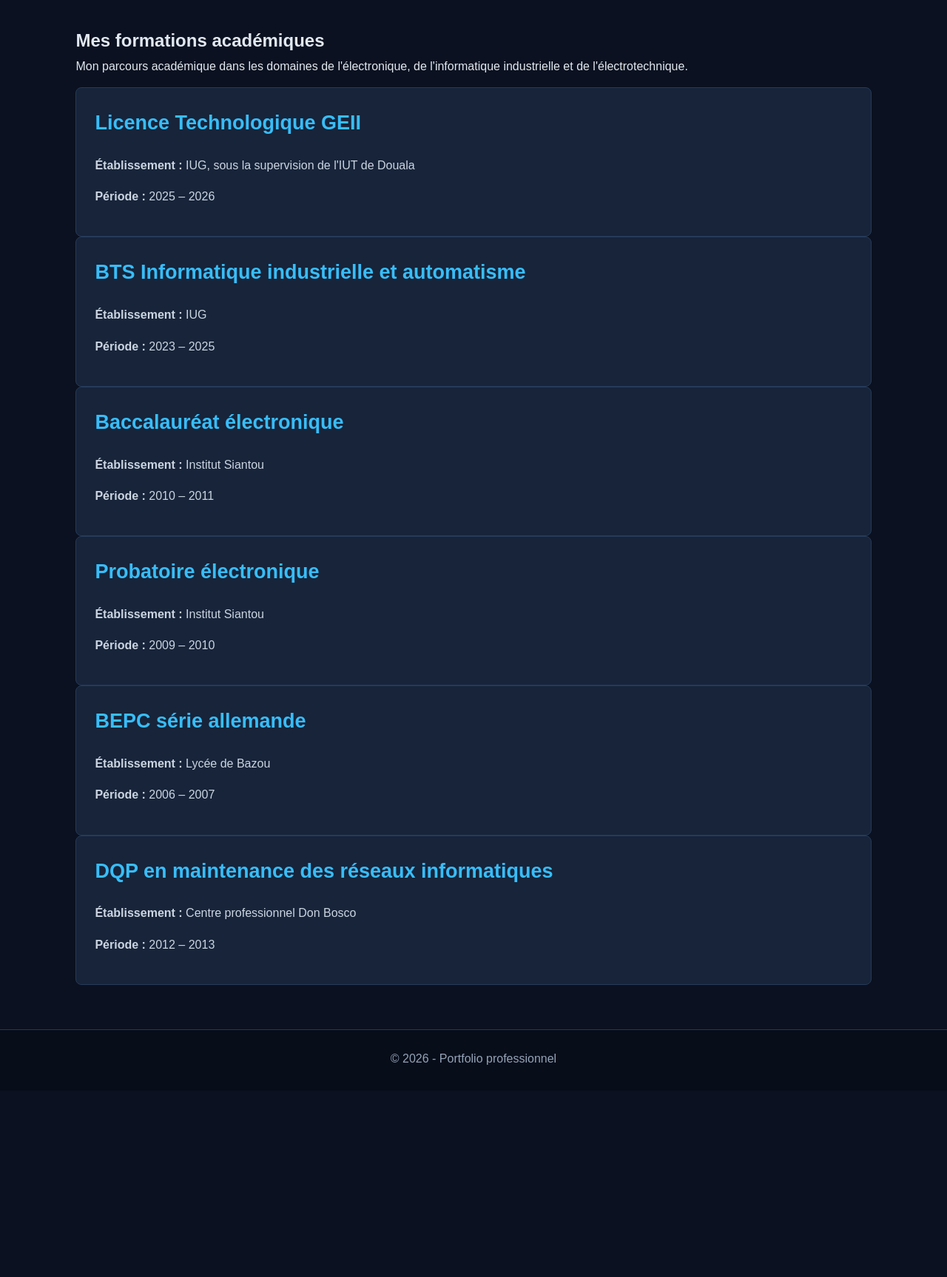
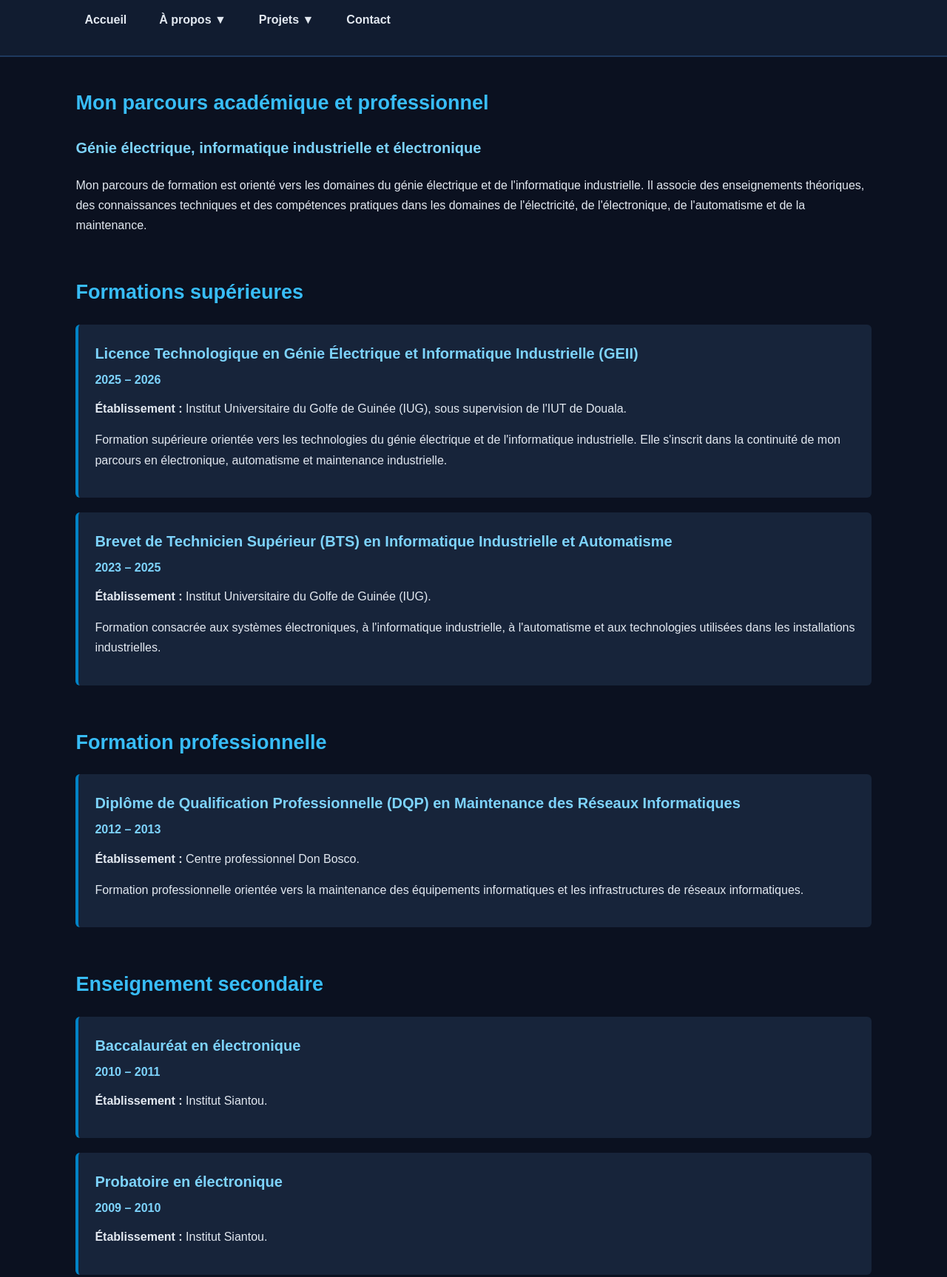
Before and after one commit to Raoul-35/Raoul-35.github.io, a plain HTML site: page a-propos/formations.html in a window 1280 px wide. Shown: the part 124-1851 px from the top of the page at 74% size. Before the commit the page ends 1599 px from the top, so only its background shows below. Drawn offline with Linux system fonts and the light colour scheme.

Commit message:
feat: ajout du parcours académique et des formations
Updated the HTML structure and content for the formations page, including new sections for academic and professional training, and improved navigation.

```diff
--- a/a-propos/formations.html
+++ b/a-propos/formations.html
@@ -4,6 +4,7 @@
 <head>
     <meta charset="UTF-8">
     <meta name="viewport" content="width=device-width, initial-scale=1.0">
+    <meta name="description" content="Parcours académique et formations professionnelles de YOKWE Raoul Giresse en génie électrique, informatique industrielle et électronique.">
     <title>Formations académiques | Portfolio</title>
     <link rel="stylesheet" href="../style.css">
 </head>
@@ -11,13 +12,14 @@
 <body>
 
 <header>
+    <h1>YOKWE Raoul Giresse</h1>
+    <p>Portfolio professionnel</p>
+
     <nav>
-
         <a href="../index.html">Accueil</a>
 
         <div class="menu-deroulant">
             <a href="index.html">À propos ▼</a>
-
             <div class="sous-menu">
                 <a href="profil.html">Mon profil</a>
                 <a href="experiences.html">Expériences professionnelles</a>
@@ -29,7 +31,6 @@
 
         <div class="menu-deroulant">
             <a href="../projets/index.html">Projets ▼</a>
-
             <div class="sous-menu">
                 <a href="../projets/instrumentation/index.html">Instrumentation industrielle</a>
                 <a href="../projets/automatisme/index.html">Automatisme industriel</a>
@@ -39,64 +40,199 @@
         </div>
 
         <a href="../contact/index.html">Contact</a>
-
     </nav>
 </header>
 
 <main>
+
     <section>
-            <h1>Mes formations académiques</h1>
+        <h2>Mon parcours académique et professionnel</h2>
+
+        <p class="sous-titre">
+            Génie électrique, informatique industrielle et électronique
+        </p>
 
         <p>
-                Mon parcours académique dans les domaines de
-                l'électronique, de l'informatique industrielle
-                et de l'électrotechnique.
+            Mon parcours de formation est orienté vers les domaines
+            du génie électrique et de l'informatique industrielle.
+            Il associe des enseignements théoriques, des connaissances
+            techniques et des compétences pratiques dans les domaines
+            de l'électricité, de l'électronique, de l'automatisme
+            et de la maintenance.
+        </p>
+    </section>
+
+    <section>
+        <h2>Formations supérieures</h2>
+
+        <div class="experience">
+
+            <h3>Licence Technologique en Génie Électrique et Informatique Industrielle (GEII)</h3>
+
+            <p class="periode">
+                2025 – 2026
             </p>
 
-            <div class="conteneur-cartes">
+            <p>
+                <strong>Établissement :</strong>
+                Institut Universitaire du Golfe de Guinée (IUG),
+                sous supervision de l'IUT de Douala.
+            </p>
 
-                <article class="carte">
-                    <h2>Licence Technologique GEII</h2>
-                    <p><strong>Établissement :</strong> IUG, sous la supervision de l'IUT de Douala</p>
-                    <p><strong>Période :</strong> 2025 – 2026</p>
-                </article>
+            <p>
+                Formation supérieure orientée vers les technologies
+                du génie électrique et de l'informatique industrielle.
+                Elle s'inscrit dans la continuité de mon parcours
+                en électronique, automatisme et maintenance industrielle.
+            </p>
 
-                <article class="carte">
-                    <h2>BTS Informatique industrielle et automatisme</h2>
-                    <p><strong>Établissement :</strong> IUG</p>
-                    <p><strong>Période :</strong> 2023 – 2025</p>
-                </article>
+        </div>
 
-                <article class="carte">
-                    <h2>Baccalauréat électronique</h2>
-                    <p><strong>Établissement :</strong> Institut Siantou</p>
-                    <p><strong>Période :</strong> 2010 – 2011</p>
-                </article>
+        <div class="experience">
 
-                <article class="carte">
-                    <h2>Probatoire électronique</h2>
-                    <p><strong>Établissement :</strong> Institut Siantou</p>
-                    <p><strong>Période :</strong> 2009 – 2010</p>
-                </article>
+            <h3>Brevet de Technicien Supérieur (BTS) en Informatique Industrielle et Automatisme</h3>
 
-                <article class="carte">
-                    <h2>BEPC série allemande</h2>
-                    <p><strong>Établissement :</strong> Lycée de Bazou</p>
-                    <p><strong>Période :</strong> 2006 – 2007</p>
-                </article>
+            <p class="periode">
+                2023 – 2025
+            </p>
 
-                <article class="carte">
-                    <h2>DQP en maintenance des réseaux informatiques</h2>
-                    <p><strong>Établissement :</strong> Centre professionnel Don Bosco</p>
-                    <p><strong>Période :</strong> 2012 – 2013</p>
-                </article>
+            <p>
+                <strong>Établissement :</strong>
+                Institut Universitaire du Golfe de Guinée (IUG).
+            </p>
+
+            <p>
+                Formation consacrée aux systèmes électroniques,
+                à l'informatique industrielle, à l'automatisme
+                et aux technologies utilisées dans les installations industrielles.
+            </p>
 
         </div>
     </section>
+
+    <section>
+        <h2>Formation professionnelle</h2>
+
+        <div class="experience">
+
+            <h3>Diplôme de Qualification Professionnelle (DQP) en Maintenance des Réseaux Informatiques</h3>
+
+            <p class="periode">
+                2012 – 2013
+            </p>
+
+            <p>
+                <strong>Établissement :</strong>
+                Centre professionnel Don Bosco.
+            </p>
+
+            <p>
+                Formation professionnelle orientée vers la maintenance
+                des équipements informatiques et les infrastructures
+                de réseaux informatiques.
+            </p>
+
+        </div>
+    </section>
+
+    <section>
+        <h2>Enseignement secondaire</h2>
+
+        <div class="experience">
+
+            <h3>Baccalauréat en électronique</h3>
+
+            <p class="periode">
+                2010 – 2011
+            </p>
+
+            <p>
+                <strong>Établissement :</strong>
+                Institut Siantou.
+            </p>
+
+        </div>
+
+        <div class="experience">
+
+            <h3>Probatoire en électronique</h3>
+
+            <p class="periode">
+                2009 – 2010
+            </p>
+
+            <p>
+                <strong>Établissement :</strong>
+                Institut Siantou.
+            </p>
+
+        </div>
+
+        <div class="experience">
+
+            <h3>Brevet d'Études du Premier Cycle (BEPC), série allemande</h3>
+
+            <p class="periode">
+                2006 – 2007
+            </p>
+
+            <p>
+                <strong>Établissement :</strong>
+                Lycée de Bazou.
+            </p>
+
+        </div>
+    </section>
+
+    <section>
+        <h2>Orientation et évolution académique</h2>
+
+        <p>
+            Mon parcours témoigne d'une évolution progressive,
+            depuis les bases de l'électronique et de la maintenance
+            informatique jusqu'au génie électrique et à l'informatique industrielle.
+        </p>
+
+        <p>
+            Je souhaite poursuivre cette évolution par un approfondissement
+            des connaissances en électronique, automatisme et informatique
+            industrielle, notamment dans le cadre d'une spécialisation
+            de niveau Master.
+        </p>
+
+    </section>
+
+    <section>
+        <h2>Découvrir les autres rubriques</h2>
+
+        <div class="grille-projets">
+
+            <div class="carte">
+                <h3>Expériences professionnelles</h3>
+                <p>Découvrez les missions réalisées au cours de mon parcours.</p>
+                <a href="experiences.html">Voir mes expériences →</a>
+            </div>
+
+            <div class="carte">
+                <h3>Compétences techniques</h3>
+                <p>Découvrez mes compétences dans les différents domaines techniques.</p>
+                <a href="competences.html">Voir mes compétences →</a>
+            </div>
+
+            <div class="carte">
+                <h3>Certifications</h3>
+                <p>Découvrez mes certifications et formations complémentaires.</p>
+                <a href="certifications.html">Voir mes certifications →</a>
+            </div>
+
+        </div>
+    </section>
+
 </main>
 
 <footer>
-        <p>&copy; 2026 - Portfolio professionnel</p>
+    <p>© 2026 - Portfolio professionnel YOKWE Raoul Giresse</p>
+    <p>Électricité | Automatisme | Instrumentation | Maintenance industrielle</p>
 </footer>
 
 </body>
```
Lines whose indentation alone changed are shown as unchanged.
